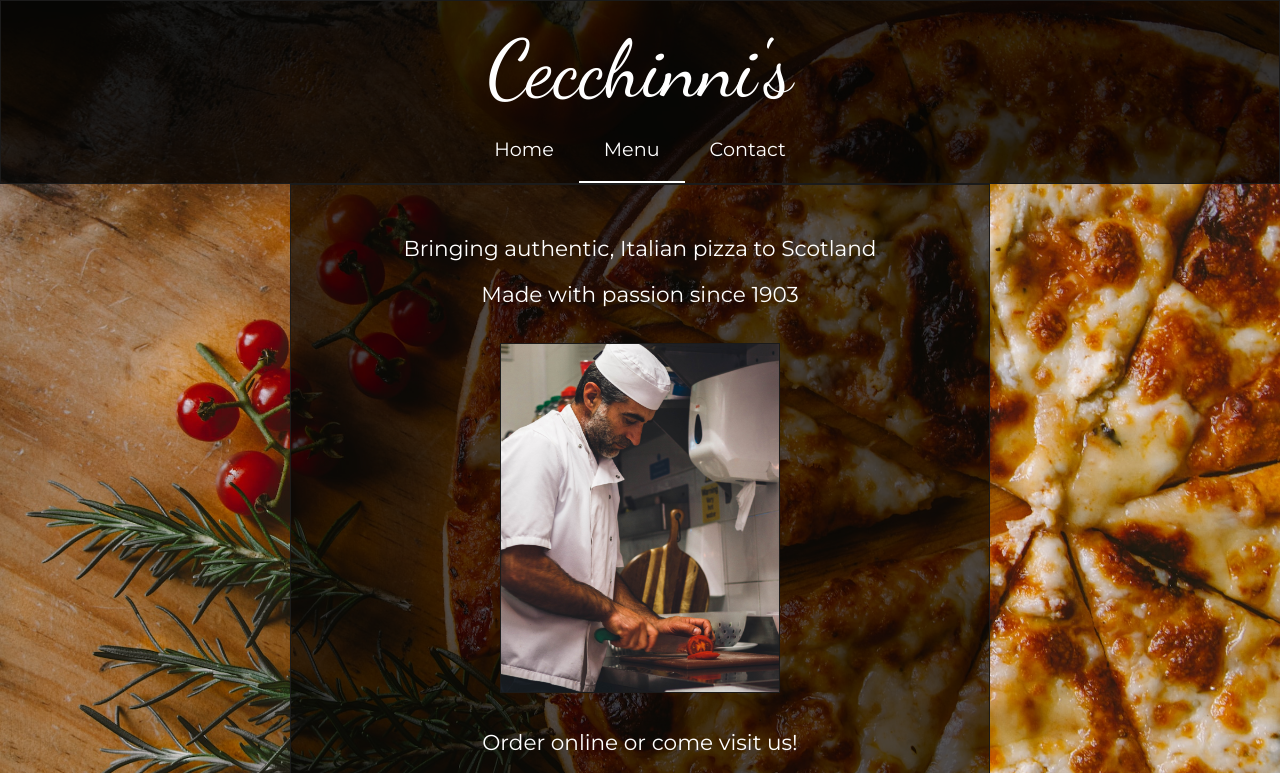
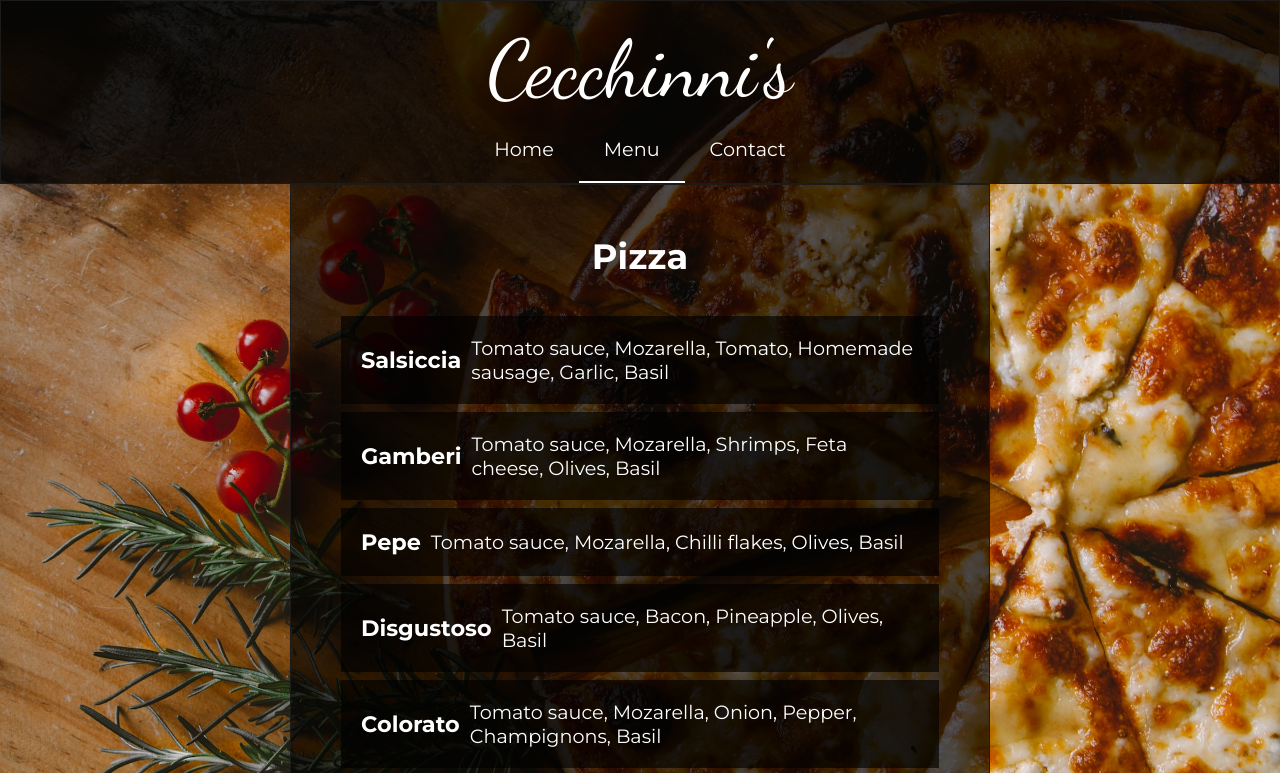
Before and after one commit to Elliot-Akande/restaurant-page, a website built with webpack: page dist/index.html in a window 1280 px wide. Both pictures are taken after a click on the item "Menu". Shown: the top 773 px of the page. Built offline with nearby package versions, Linux system fonts and the light colour scheme.

Commit message:
Create menu page

```diff
--- a/src/index.js
+++ b/src/index.js
@@ -2,12 +2,14 @@ import './style.css'
 import basicLayout from './basicLayout';
 import homePage from './homePage';
 import contactPage from './contactPage';
+import menuPage from './menuPage';
 
 //  Create elements consistent across pages
 const defaultLayout = basicLayout();
 defaultLayout.render();
 
 const home = homePage();
+const menu = menuPage();
 const contact = contactPage();
 
 home.render();
@@ -30,7 +32,7 @@ menuButton.addEventListener('click', () => {
     activeButton.classList.toggle('selected');
 
     menuButton.classList.toggle('selected');
-    home.render();
+    menu.render();
 });
 
 contactButton.addEventListener('click', () => {
--- /dev/null
+++ b/src/menuPage.js
@@ -0,0 +1,60 @@
+export default function menuPage() {
+    const main = document.querySelector('main');
+
+    function render() {
+        _clearMain();
+        _renderContent();
+    }
+
+    function _clearMain() {
+        main.textContent = '';
+    }
+
+    function _renderContent() {
+        const card = document.createElement('div');
+
+        card.classList.add('card', 'menu');
+        main.appendChild(card);
+
+        //  Pizza Section
+        const pizzaSection = document.createElement('div');
+        pizzaSection.classList.add('section', 'pizza');
+        card.appendChild(pizzaSection);
+
+        const pizzaSectionHeader = document.createElement('h2');
+        pizzaSectionHeader.textContent = 'Pizza';
+        pizzaSection.appendChild(pizzaSectionHeader);
+
+        const pizzas = [
+            ['Salsiccia', 'Tomato sauce, Mozarella, Tomato, Homemade sausage, Garlic, Basil'],
+            ['Gamberi', 'Tomato sauce, Mozarella, Shrimps, Feta cheese, Olives, Basil'],
+            ['Pepe', 'Tomato sauce, Mozarella, Chilli flakes, Olives, Basil'],
+            ['Disgustoso', 'Tomato sauce, Bacon, Pineapple, Olives, Basil'],
+            ['Colorato', 'Tomato sauce, Mozarella, Onion, Pepper, Champignons, Basil'],
+            ['Pomodoro', 'Tomato sauce, Mozarella, Tomato, Onion, Feta cheese, Chilli'],
+            ['Crema', 'White sauce, Mozarella, Shrimps, Salmon, Pineapple, Olives, Basil'],
+            ['Carne', 'Tomato sauce, Mozarella, Homemade sausage, Bacon, Garlic, Pepper, Chilli'],
+        ]
+
+        pizzas.forEach(pizza => pizzaSection.appendChild(_createPizza(pizza[0], pizza[1])));
+    }
+
+    function _createPizza(name, description) {
+        const menuItem = document.createElement('div');
+        menuItem.classList.add('menu-item');
+
+        const header = document.createElement('h3');
+        header.textContent = name;
+        menuItem.appendChild(header);
+
+        const text = document.createElement('p');
+        text.textContent = description;
+        menuItem.appendChild(text);
+
+        return menuItem;
+    }
+
+    return {
+        render,
+    }
+}
--- a/src/style.css
+++ b/src/style.css
@@ -68,7 +68,8 @@ header {
 }
 
 header>h1 {
-    margin-top: 20px;;
+    margin-top: 20px;
+    ;
     font-size: 5rem;
     font-family: 'DancingScript', cursive;
     font-weight: 200;
@@ -84,6 +85,7 @@ nav>ul>li {
     padding: 20px 25px;
     position: relative;
     transition: 0.3s;
+    cursor: grab;
 }
 
 nav>ul>li.selected {
@@ -116,6 +118,37 @@ main {
 
 .card p {
     font-size: 1.35rem;
+}
+
+.section.pizza {
+    display: flex;
+    flex-direction: column;
+    gap: 8px;
+}
+
+.section.pizza>h2 {
+    font-size: 2.2rem;
+    /* background: var(--color-bg); */
+    /* padding: 30px; */
+    margin-bottom: 30px;
+}
+
+.menu-item {
+    text-align: left;
+    display: flex;
+    align-items: center;
+    gap: 10px;
+    background: var(--color-bg);
+    padding: 20px;
+}
+
+.menu-item>h3 {
+    font-size: 1.4rem;
+}
+
+.menu-item>p {
+    text-align: start;
+    font-size: 1.2rem;
 }
 
 .card.contact {
```
